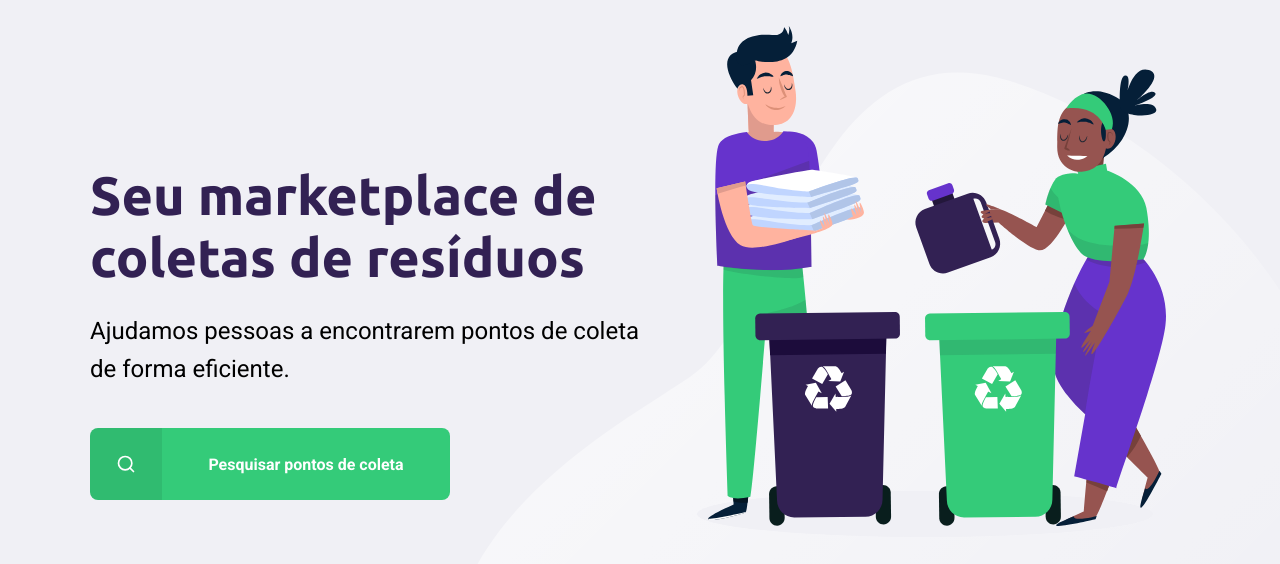
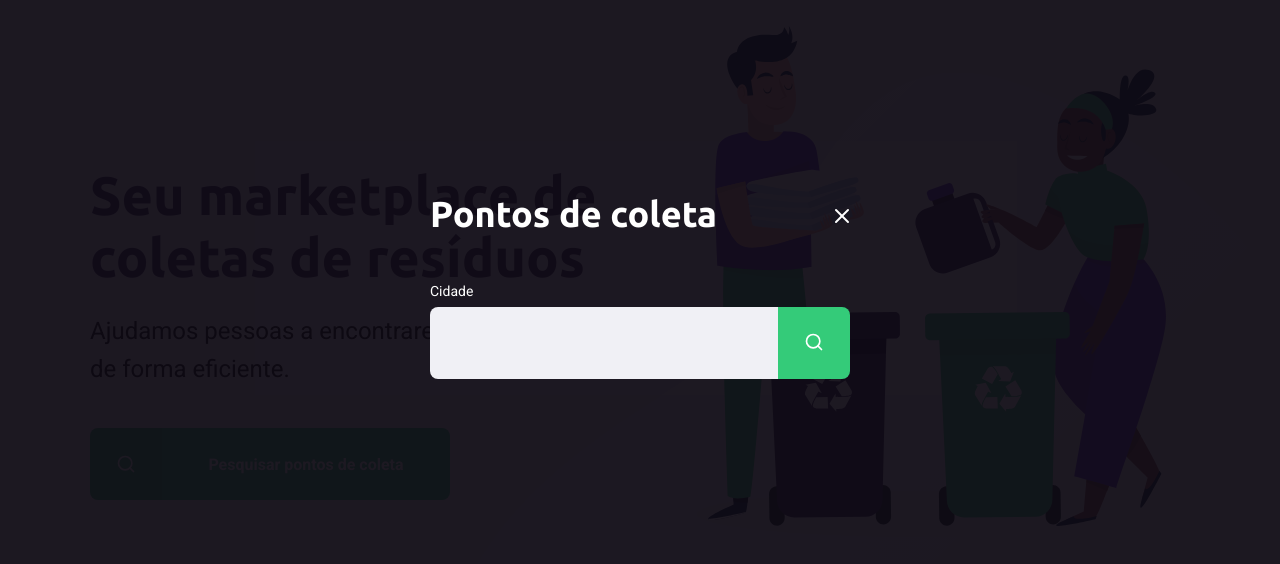
Before and after one commit to MauricioFe/NextLevel_Ecoleta, a plain HTML site: page index.html in a window 1280 px wide. Both pictures are taken after a click on the link "Pesquisar pontos de coleta". Shown: the part 114-678 px from the top of the page. Drawn offline with Linux system fonts and the light colour scheme.

Commit message:
Criação da lógica para modal

```diff
--- a/index.html
+++ b/index.html
@@ -35,7 +35,7 @@
         <div class="content">
             <div class="header">
                 <h1>Pontos de coleta</h1>
-                <a href="">Fechar</a>
+                <a href="#">Fechar</a>
             </div>
             <form action="">
                 <label for="search">Cidade</label>
@@ -48,6 +48,7 @@
             </form>
         </div>
     </div>
+    <script src="scripts/index.js"></script>
 </body>
 
 </html>
--- /dev/null
+++ b/scripts/index.js
@@ -0,0 +1,10 @@
+const buttonSearch = document.querySelector("#page-home main a")
+const modal = document.querySelector("#modal")
+const close = document.querySelector("#modal .header a")
+buttonSearch.addEventListener("click", () => {
+    modal.classList.remove("hide");
+})
+
+close.addEventListener("click", () =>{
+    modal.classList.add("hide")
+})
```
